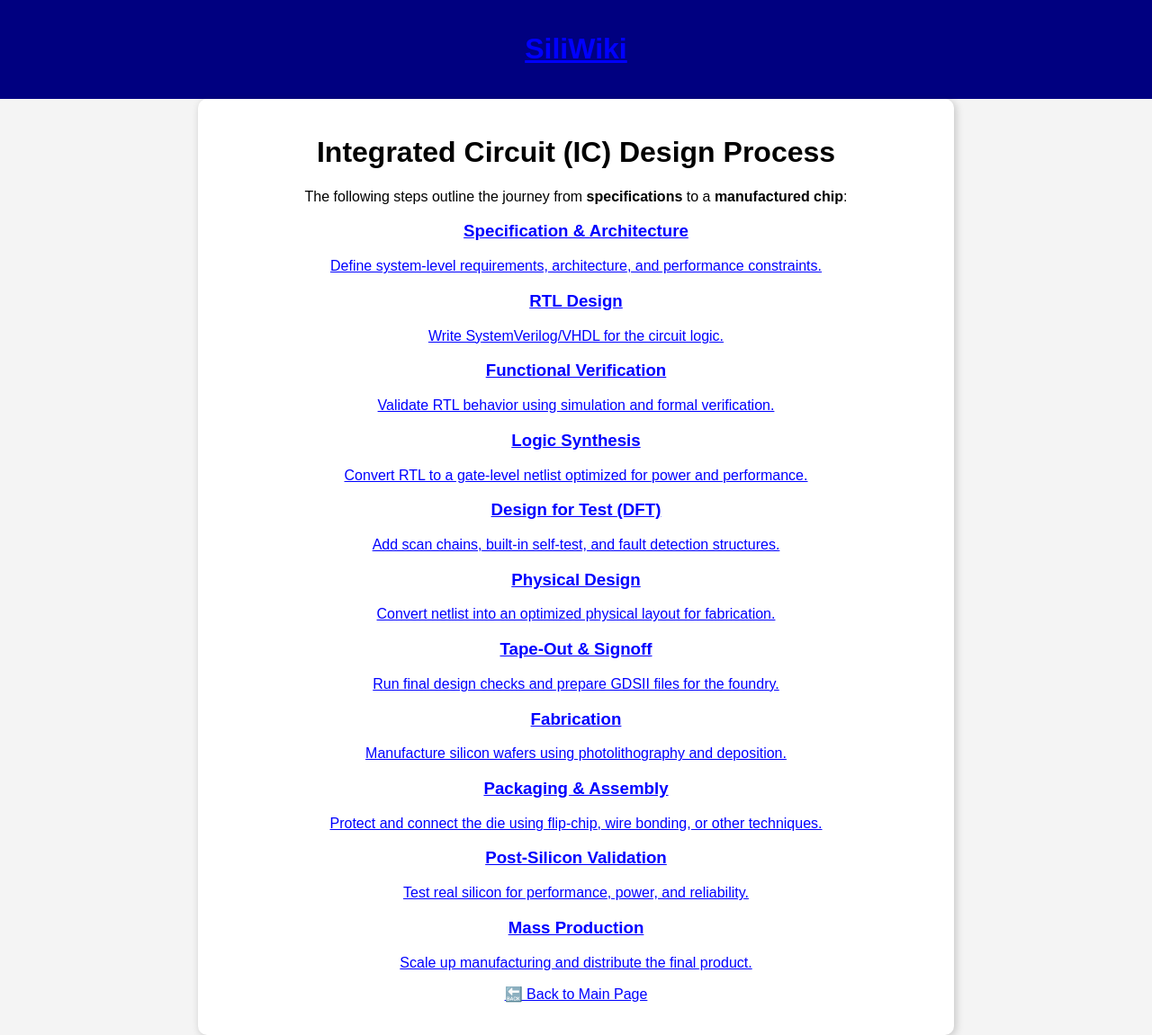
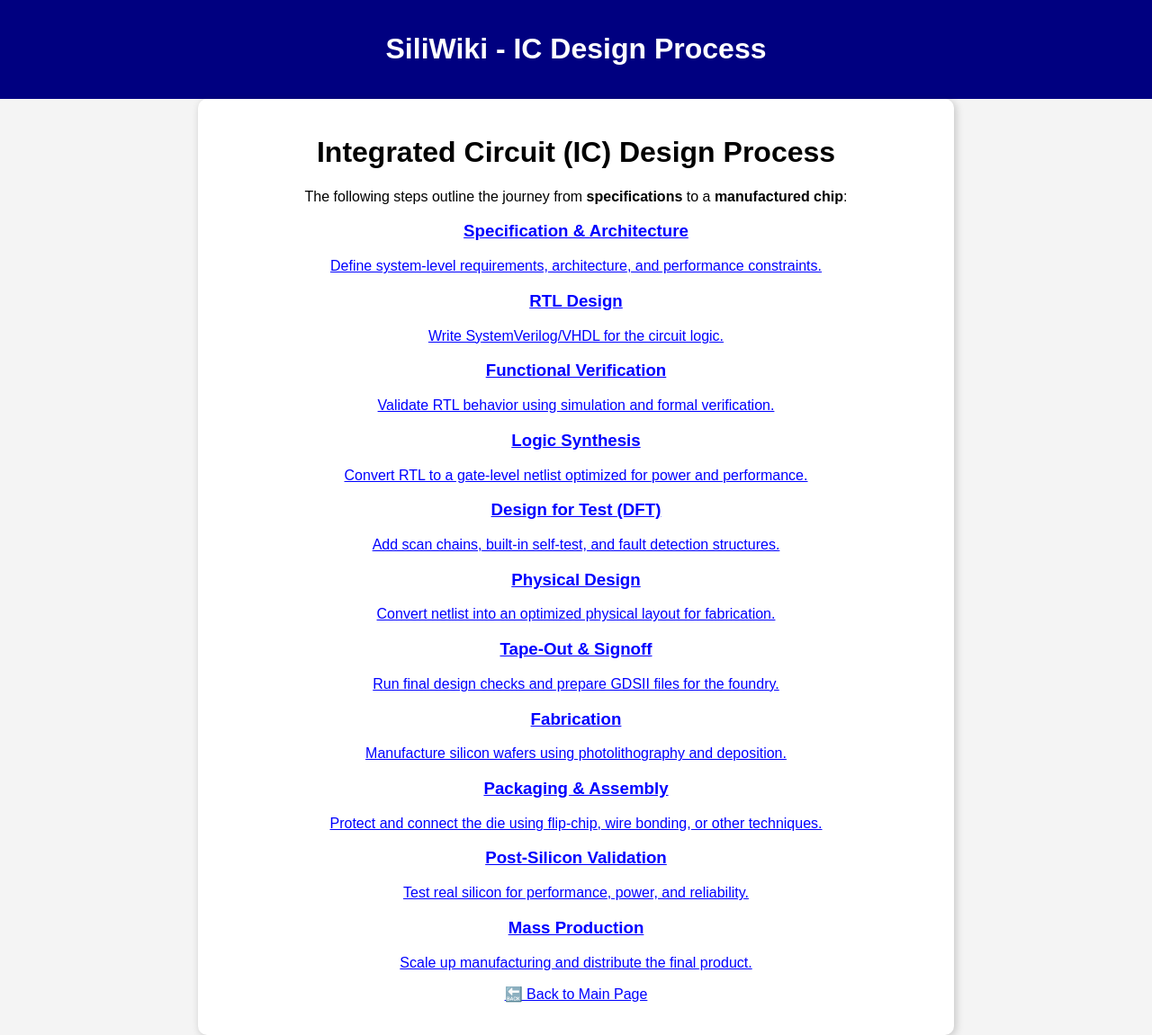
Before and after one commit to danielthurmond/SiliWiki, a Jekyll site: the page built from index.md, in a window 1280 px wide. Shown: the whole page at 90% size. Built offline with Jekyll 4.4.1, drawn with Linux system fonts in a browser that asks for light colours.

Commit message:
Update default.html

```diff
--- a/_layouts/default.html
+++ b/_layouts/default.html
@@ -8,7 +8,7 @@
 </head>
 <body>
     <header>
-        <h1><a href="/">SiliWiki</a></h1>
+        <h1>{{ page.title }}</h1>
     </header>
     <main>
         {{ content }}
```
